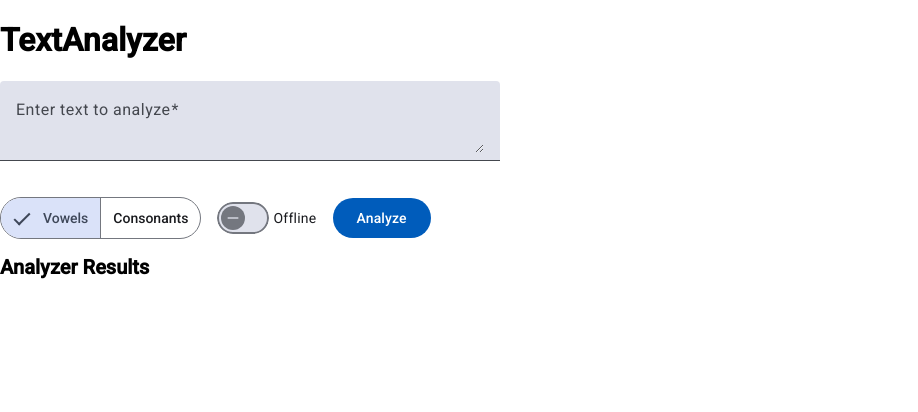
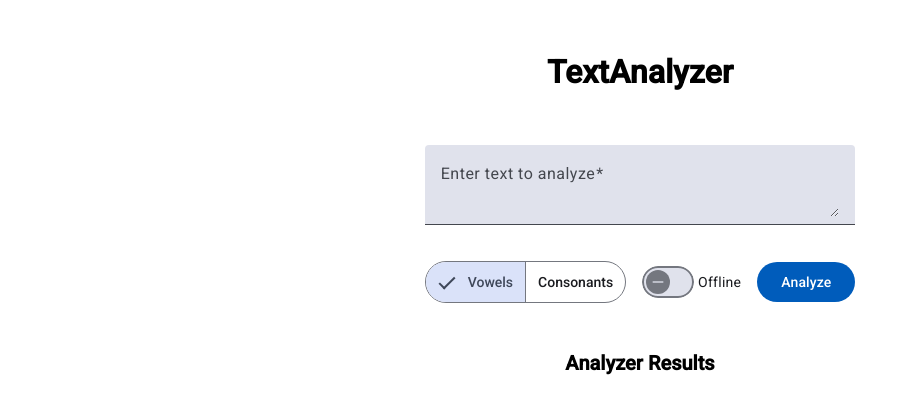
Before and after one commit to aylin-sarioglu/coding-task, an Angular app in the folder frontend/text-analyzer-app/: page / in a window 1280 px wide. Shown: the top 412 px of the page, without its empty margins (0-918 px from the left). Built offline with nearby package versions, Linux system fonts and the light colour scheme.

Commit message:
style: add chips for displaying analysis settings

```diff
--- a/frontend/text-analyzer-app/src/app/app.component.css
+++ b/frontend/text-analyzer-app/src/app/app.component.css
@@ -0,0 +1,21 @@
+.main {
+  min-height: 100vh;
+  display: flex;
+  flex-direction: column;
+  align-items: center;
+  padding: 2rem;
+  box-sizing: border-box;
+}
+
+.title {
+  margin-bottom: 2rem;
+  text-align: center;
+}
+
+.content {
+  display: flex;
+  flex-direction: column;
+  align-items: center;
+  width: 100%;
+  max-width: 800px;
+}
--- a/frontend/text-analyzer-app/src/app/app.component.html
+++ b/frontend/text-analyzer-app/src/app/app.component.html
@@ -1,13 +1,18 @@
-<main class="main">
+<main class="main" aria-label="Text analysis application">
   <header class="title">
     <h1>TextAnalyzer</h1>
   </header>
-  <section class="content">
+  <section class="content" aria-label="Input and analysis section">
+    <section aria-label="User input section">
       <app-user-input
         [(isOnline)]="isOnline"
         [(analyzerMode)]="analyzerMode"
         (onAnalyze)="onAnalyze($event)"
       ></app-user-input>
+    </section>
+
+    <section aria-label="Analyzer results section">
       <app-analyzer-result [results]="reports()"></app-analyzer-result>
     </section>
+  </section>
 </main>
--- a/frontend/text-analyzer-app/src/components/analyzer-result/analyzer-result.component.css
+++ b/frontend/text-analyzer-app/src/components/analyzer-result/analyzer-result.component.css
@@ -8,3 +8,30 @@
   font-weight: 500;
   color: #3f51b5;
 }
+
+.main {
+  min-height: 100vh;
+  display: flex;
+  flex-direction: column;
+  align-items: center;
+  padding: 2rem;
+  box-sizing: border-box;
+}
+
+.title {
+  margin-bottom: 2rem;
+  text-align: center;
+}
+
+.content {
+  display: flex;
+  flex-direction: column;
+  align-items: center;
+  width: 100%;
+  max-width: 800px;
+}
+
+.user-input {
+  color:rgba(0, 0, 0, 0.823);
+  font-style: italic;
+}
--- a/frontend/text-analyzer-app/src/components/analyzer-result/analyzer-result.component.html
+++ b/frontend/text-analyzer-app/src/components/analyzer-result/analyzer-result.component.html
@@ -1,13 +1,34 @@
 <main class="main">
   <h2 class="list-title">Analyzer Results</h2>
 
-  <mat-list *ngIf="results" role="list" class="analyzer-result-list">
+  <mat-list
+    aria-label="List of the Analyzer Results"
+    *ngIf="results"
+    role="list"
+    class="analyzer-result-list"
+  >
     <ng-container *ngFor="let result of results()">
-      <mat-list-item>
-        <span matListItemTitle class="list-item-title"
-          >Analyzed Text {{ result.inputText }} for {{ result.analyzerMode }} in
-          {{ result.isOffline ? "Offline" : "Online" }} Mode</span
-        >
+      <mat-list-item aria-label="Analysis result item">
+        <!-- Input Text-->
+        <span matListItemTitle class="list-item-title" aria-label="Input text"
+          >Input: <span class="user-input">{{ result.inputText }}</span>
+        </span>
+
+        <!-- Settings for Analysis-->
+        <mat-chip-set aria-label="Settings for the Analysis">
+          <mat-chip aria-label="Analysis mode: {{ result.analyzerMode }}">{{
+            result.analyzerMode
+          }}</mat-chip>
+          <mat-chip
+            aria-label="Connection mode: {{
+              result.isOffline ? 'Offline' : 'Online'
+            }}"
+          >
+            {{ result.isOffline ? "Offline" : "Online" }}
+          </mat-chip>
+        </mat-chip-set>
+
+        <!-- Results-->
         <span matListItemLine *ngFor="let entry of result.report | keyvalue">
           Letter {{ entry.key }} appears {{ entry.value }} times
         </span>
--- a/frontend/text-analyzer-app/src/components/analyzer-result/analyzer-result.component.ts
+++ b/frontend/text-analyzer-app/src/components/analyzer-result/analyzer-result.component.ts
@@ -6,10 +6,11 @@ import {
 } from '../../services/text-analyzer-interface';
 import { OnlineTextAnalyzer } from '../../services/online-text-analyzer';
 import { CommonModule } from '@angular/common';
+import { MatChipsModule } from '@angular/material/chips';
 
 @Component({
   selector: 'app-analyzer-result',
-  imports: [MatListModule, CommonModule],
+  imports: [MatListModule, CommonModule, MatChipsModule],
   templateUrl: './analyzer-result.component.html',
   styleUrl: './analyzer-result.component.css',
 })
--- a/frontend/text-analyzer-app/src/components/user-input/user-input.component.html
+++ b/frontend/text-analyzer-app/src/components/user-input/user-input.component.html
@@ -1,6 +1,10 @@
 <main class="main">
   <section>
-    <form class="user-input-form" (ngSubmit)="onSubmit()">
+    <form
+      class="user-input-form"
+      (ngSubmit)="onSubmit()"
+      aria-label="Text analysis form"
+    >
       <mat-form-field class="user-input-full-width">
         <mat-label>Enter text to analyze</mat-label>
         <textarea
```
Also changed, not shown: frontend/text-analyzer-app/src/components/user-input/user-input.component.css (line endings or trailing spaces), 1 other file (tests, documents, lock files or other folders). Lines whose indentation alone changed are shown as unchanged.
